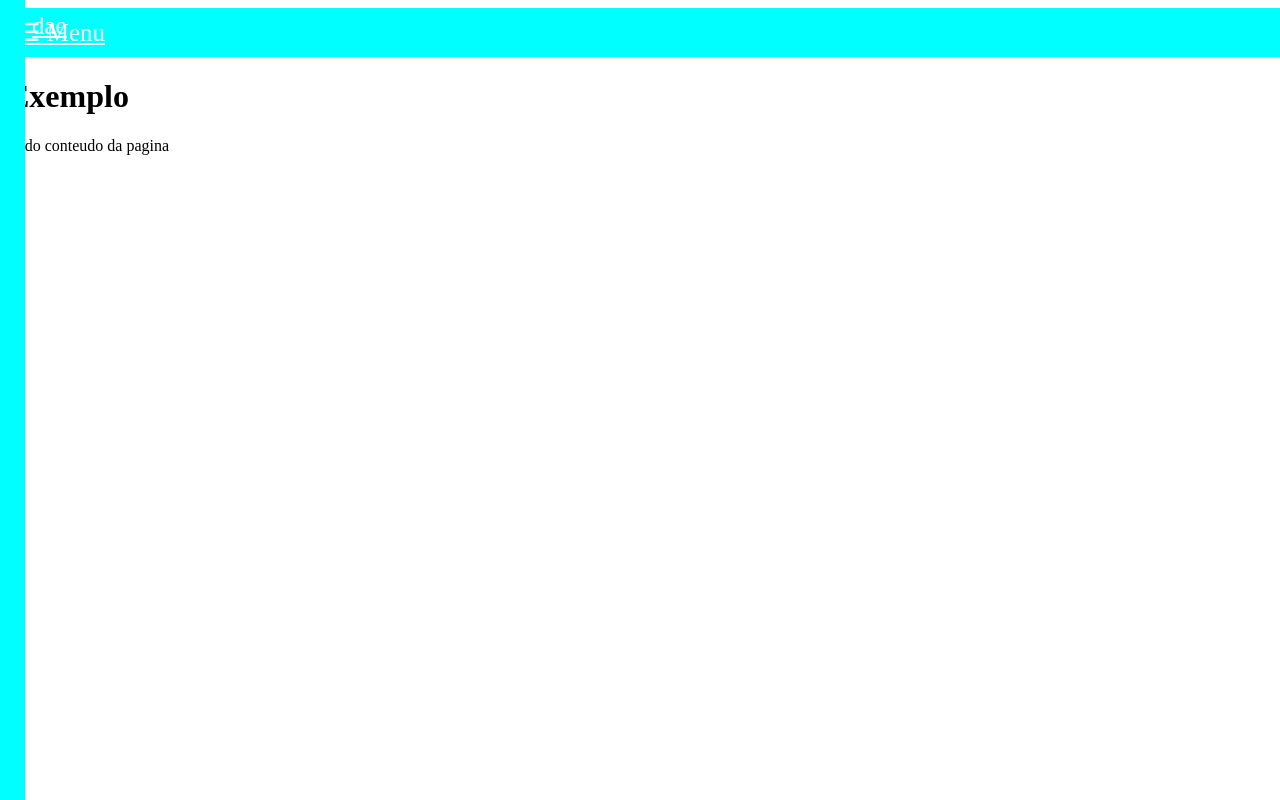
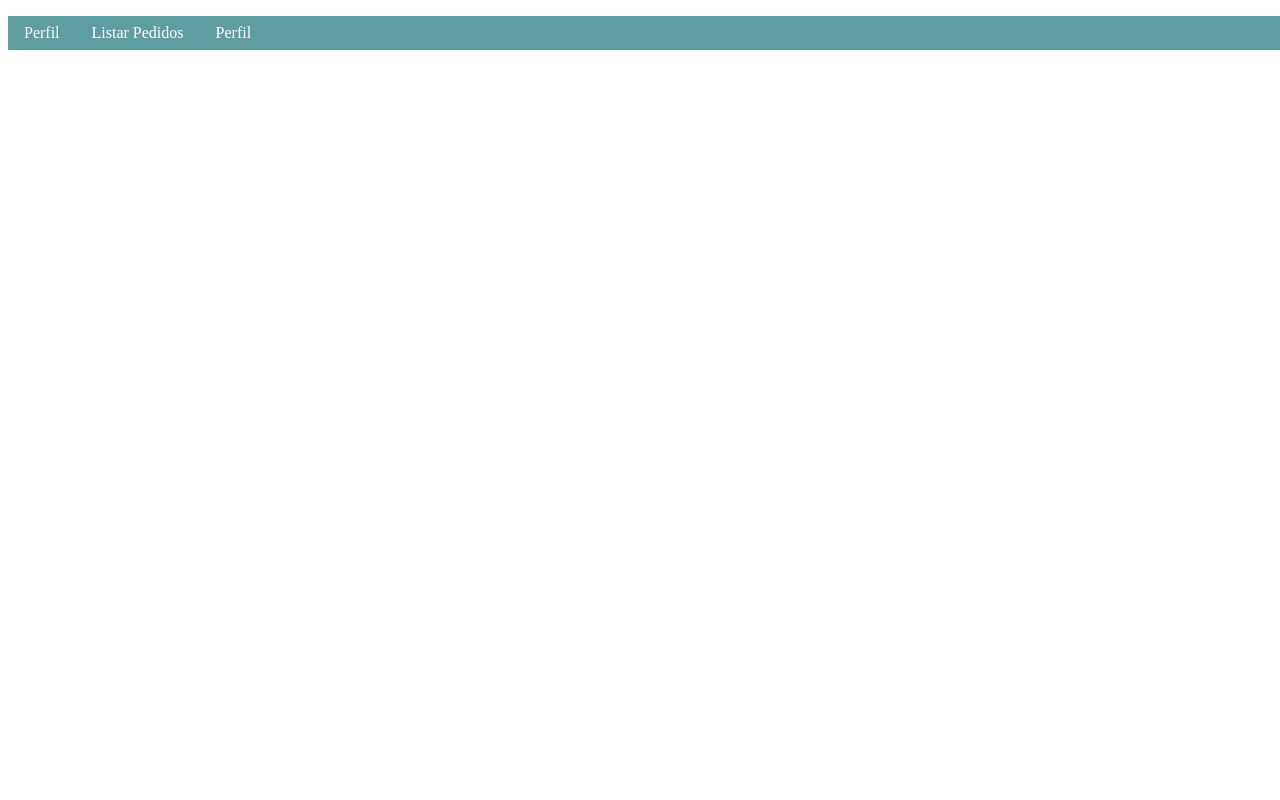
Before and after one commit to GoCheff/chef-prototype, a plain HTML site: page home.html in a window 1280 px wide. Drawn offline with Linux system fonts and the light colour scheme.

Commit message:
Pequenas alterações na home

```diff
--- a/home.html
+++ b/home.html
@@ -1,5 +1,5 @@
 <!DOCTYPE html>
-<html lang="pt-br">
+<html lang="en">
 <head>
     <meta charset="UTF-8">
     <meta http-equiv="X-UA-Compatible" content="IE=edge">
@@ -7,51 +7,19 @@
     <link rel="stylesheet" type="text/css" href="style.css">
     <title>Home</title>
 
-    <style>
-        header{
-            background-color: aqua;
-            padding: 10px;
-        }
-
-        .btn-abrir{
-            color: white;
-            font-size: 25px;
-        }
-
-        nav{
-            height: 100%;
-            width: 25px ;
-            background-color: aqua;
-            position: fixed;
-            top: 0;
-            left: 0;
-            z-index: 1;
-        }
-
-        nav a{
-            color: white;
-            font-size: 25px;
-            display: block;
-            padding: 12px 10px 12px 32px;
-        }
-    </style>
 
 </head>
 <body>
-    <header>
-        <a href="#" class="btn-abrir">&#9776; Menu</a>
-    </header>
+    <nav class="h-menu">
+        <ul>
+            <li class="active"><a href="#">Perfil</a></li>
+            <li><a href="#">Listar Pedidos</a></li>
+            <li><a href="#">Perfil</a></li>
+        </ul>
 
-    <nav>
-        <a href="#">dae</a>
-        <a href="#">oi</a>
-        <a href="#">Menu</a>
-        <a href="#">sim</a>
     </nav>
 
-    <main>
-        <h1>Exemplo</h1>
-        <p>Todo conteudo da pagina</p>
-    </main>
+
+
 </body>
 </html>
--- a/style.css
+++ b/style.css
@@ -17,3 +17,35 @@ input{
     width: 250px;
     height: 30px;
 }
+
+.h-menu{
+
+}
+.h-menu ul{
+    margin: 16px 0;
+    padding: 0;
+    background-color: cadetblue;
+    overflow: hidden;
+}
+.h-menu li{
+    display: inline;
+    float: left;
+}
+.h-menu li a{
+    display: block;
+    color: white;
+    padding: 8px 16px;
+    text-decoration: none;
+}
+.h-menu li a:hover{
+    background-color: black;
+}
+
+.items{
+    display: grid;
+    grid-template-columns: repeat(3, 1fr);
+    padding: 30px 20px;
+    grid-column-gap: 20px;
+    grid-row-gap: 30px;
+
+}
```
Also changed, not shown: images/pizza.jpg (added).
